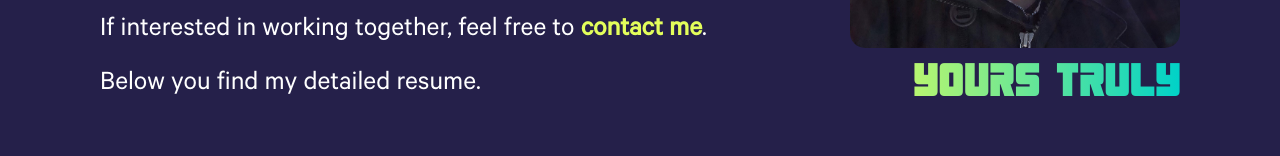
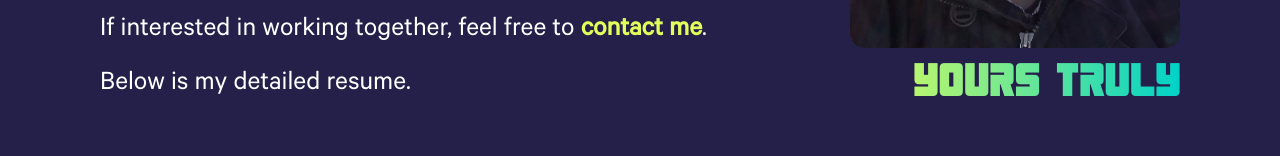
Before and after one commit to jayclub7/jayclub7.github.io, a plain HTML site: page index.html in a window 1280 px wide. Shown: the part 1339-1495 px from the top of the page. Drawn offline with Linux system fonts and the light colour scheme.

Commit message:
Update Wording

```diff
--- a/index.html
+++ b/index.html
@@ -38,7 +38,7 @@
                 <p class="text--primary">My journey started as Full Stack Web Developer in 2007. During that time I discovered my passion for Frontend Development. I like making things look nice, while paying attention to the smallest details. Always trying to keep the code clean and technical overhead low for performance sake. I have experience with agencies, big companies and small businesses alike.</p>
                 <p class="text--primary">I'm used to work in a team as I often bridge the gap between designers and Back-End Developers.</p>
                 <p class="text--primary">If interested in working together, feel free to <a href="mailto:david.furusawa@goblin-company.com">contact me</a>.</p>
-                <p class="text--primary">Below you find my detailed resume.</p>
+                <p class="text--primary">Below is my detailed resume.</p>
               </div>
               <div class="intro__image">
                 <img src="./assets/image/me.jpg" alt="Me" loading="lazy" />
```
